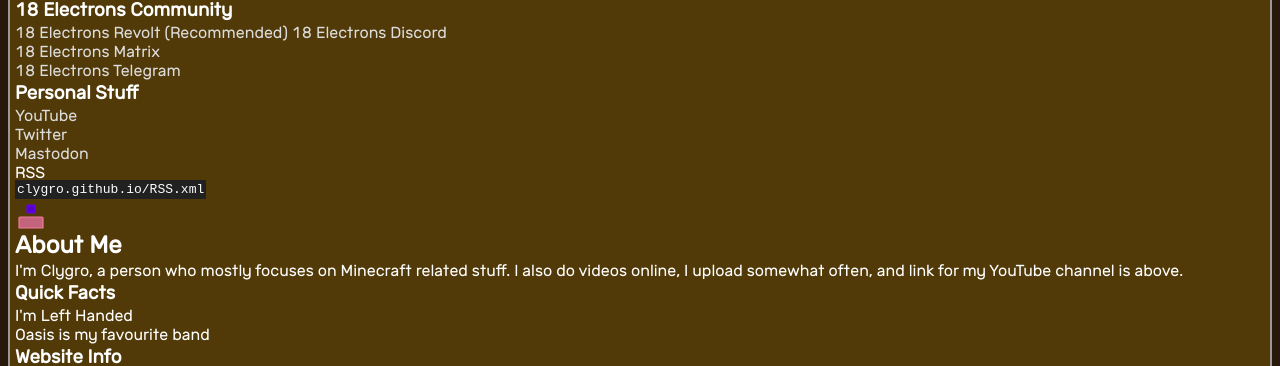
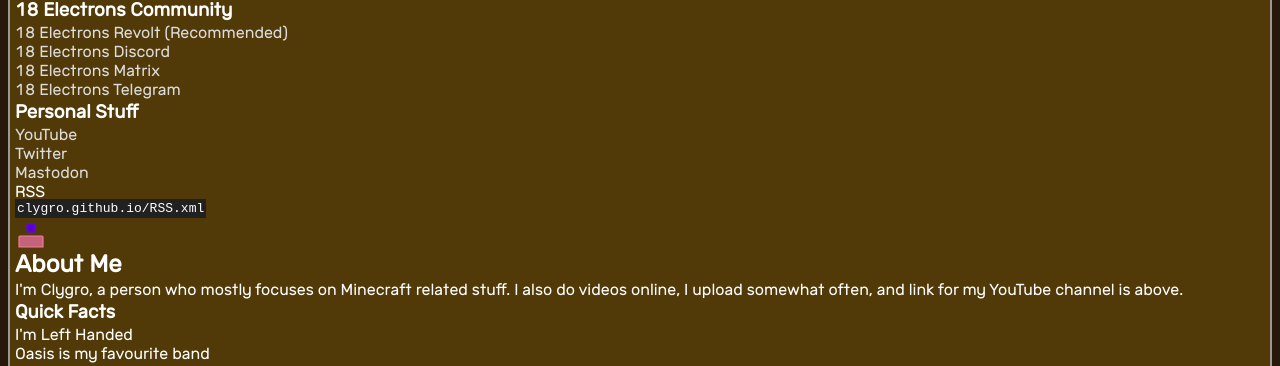
Before and after one commit to Clygro/Clygro.github.io, a plain HTML site: page index.html in a window 1280 px wide. Shown: the part 80-446 px from the top of the page. Drawn offline with Linux system fonts and the light colour scheme.

Commit message:
Update index.html

```diff
--- a/index.html
+++ b/index.html
@@ -9,7 +9,7 @@
 
             <h2>Links that take to other places</h2>
             <h3>18 Electrons Community</h3>
-            <a href="https://app.revolt.chat/invite/zpYvh2Gh"> 18 Electrons Revolt (Recommended)</a>
+            <a href="https://app.revolt.chat/invite/zpYvh2Gh"> 18 Electrons Revolt (Recommended)</a><br>
             <a href="discord.gg/invite/A93sUNq47y">18 Electrons Discord</a><br>
             <a href="https://matrix.to/#/#18mainchat:matrix.org">18 Electrons Matrix</a><br>
             <a href="https://t.me/Electrons18">18 Electrons Telegram</a>
```
